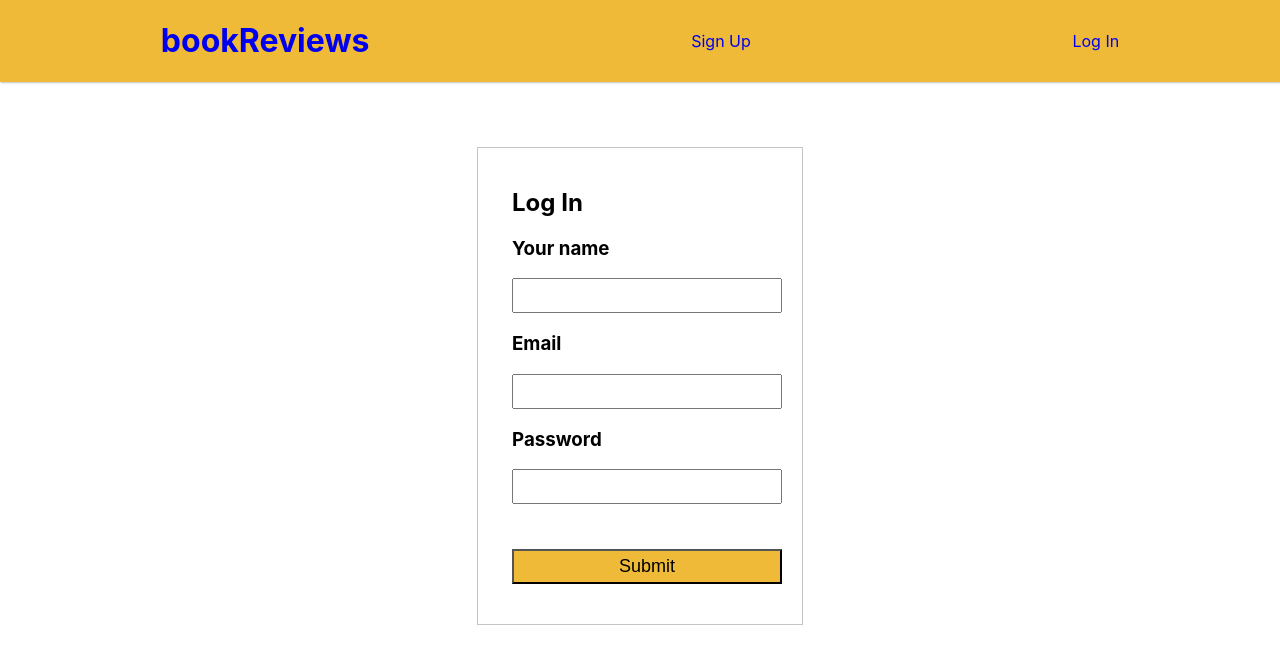
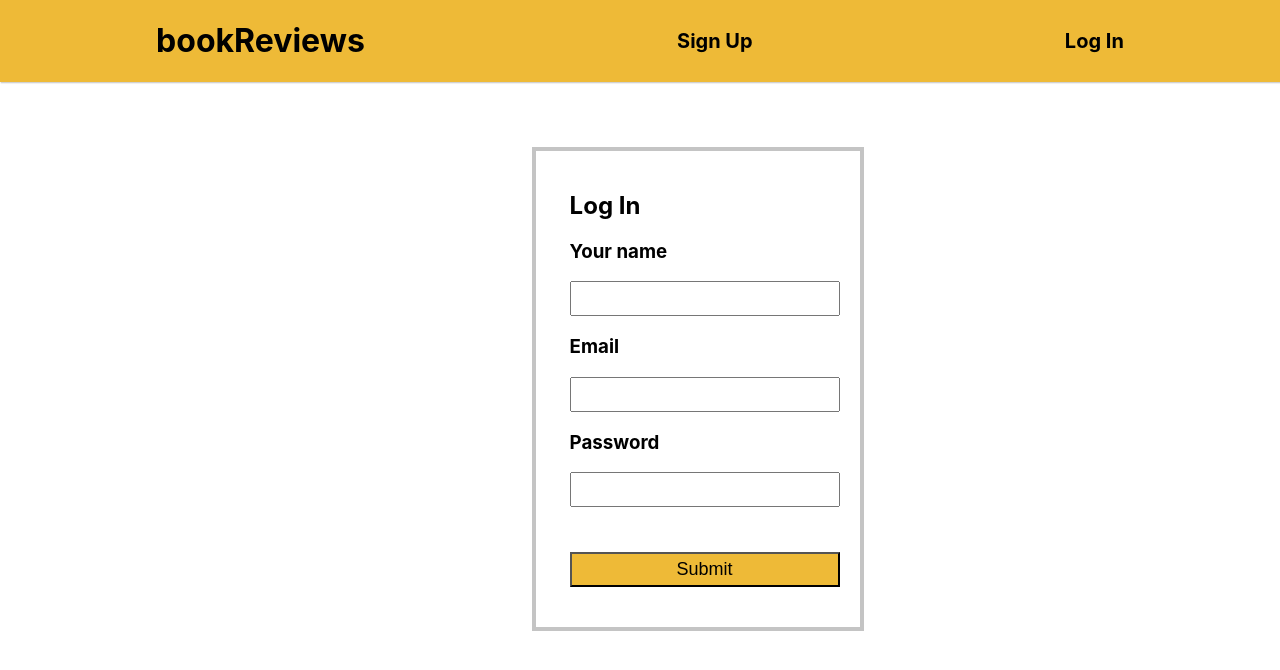
Before and after one commit to kangja/bookReviews, a React (Create React App) app in the folder client/: page /login in a window 1280 px wide. Shown: the top 670 px of the page. Built offline with nearby package versions, Linux system fonts and the light colour scheme; no server answers.

Commit message:
fixed empty space on the right

```diff
--- a/client/src/App.css
+++ b/client/src/App.css
@@ -1,7 +1,18 @@
+html, body
+{
+    width: 100%;
+    height: 100%;
+    margin: 0px;
+    padding: 0px;
+    overflow-x: hidden;
+}
+
+
 main {
-  /* padding-top: 20px; */
   height: 100vh;
   width: 100vw;
+  margin-top: 30px;
+  margin-left: 4.5%;
 }
 
 /* Header.jsx */
@@ -12,6 +23,31 @@ main {
   box-shadow: 1px 1px 1px 0.3px #cecece;
   background-color:rgb(238, 186, 55)
   /* position: fixed; */
+}
+
+.header-title {
+  color: black;
+  font-weight: 700;
+}
+
+.header-signup {
+  font-size: 20px;
+  color: black;
+  font-weight: 700;
+}
+
+.header-login {
+  font-size: 20px;
+  color: black;
+  font-weight: 700;
+}
+
+.header-welcome {
+  font-size: 20px;
+}
+
+.header-logout {
+  font-size: 20px;
 }
 
 /* ShowBooks.jsx */
@@ -27,7 +63,7 @@ main {
   display: flex;
   flex-direction: column;
   align-items: center;
-  box-shadow: 0 0 3px 1px #cecece;
+  box-shadow: 0 0 3px 6px #cecece;
   transition: all 0.25s;
   padding: 25px;
   margin: 10px 10px 60px;
@@ -72,7 +108,7 @@ a {
 
 .sign-up {
   background: #fff;
-  border: 1px solid #c4c4c4;
+  border: 4px solid #c4c4c4;
   box-sizing: border-box;
   padding: 20px 20px 40px 34px;
 }
@@ -81,16 +117,14 @@ a {
   width: 270px;
   height: 35px;
   box-sizing: border-box;
-font-size: 18px;
-
+  font-size: 18px;
 }
 
 .email {
   width: 270px;
   height: 35px;
   box-sizing: border-box;
-font-size: 18px;
-
+  font-size: 18px;
 }
 
 .password {
@@ -101,11 +135,12 @@ font-size: 18px;
 }
 
 .signup-button {
-  width: 270px;
+  width: 291px;
   height: 35px;
   box-sizing: border-box;
   margin-top: 30px;
-  background-color:rgb(238, 186, 55);
+  background-color: rgb(238, 186, 55);
+  font-size: 18px;
 }
 
 /* Login */
@@ -118,7 +153,7 @@ font-size: 18px;
 
 .login {
 background: #fff;
-border: 1px solid #c4c4c4;
+border: 4px solid #c4c4c4;
 box-sizing: border-box;
 padding: 20px 20px 40px 34px;
 }
@@ -176,6 +211,7 @@ font-size: 18px;
 /* ShowReviews.jsx */
 .reviews-container {
   display: flex;
+  /* margin-left: 3%; */
   /* align-items: center; */
   /* justify-content: space-between; */
 }
--- a/client/src/components/BookDetails.jsx
+++ b/client/src/components/BookDetails.jsx
@@ -33,7 +33,7 @@ export default class BookDetails extends Component {
             </div>
           </div>
         )}
-        <hr></hr>
+        {/* <hr></hr> */}
       </>
     )
   }
--- a/client/src/components/Header.jsx
+++ b/client/src/components/Header.jsx
@@ -4,17 +4,17 @@ import {Link} from "react-router-dom"
 export default function Header(props) {
   return (
     <div className="header">
-      <Link to ="/"><h1>bookReviews</h1></Link>
+      <Link to ="/" className="header-title"><h1>bookReviews</h1></Link>
       {
         props.currentUser ? (
           <>
-            <p>Welcome {props.currentUser.username}</p>
-            <button onClick={props.handleLogout}>Logout</button>
+            <p className="header-welcome">Welcome, {props.currentUser.username}</p>
+            <button onClick={props.handleLogout} className="header-logout">Logout</button>
           </>
         ) : (
           <>
-            <Link to="/signup">Sign Up</Link>
-            <Link to="/login">Log In</Link>
+            <Link to="/signup" className="header-signup">Sign Up</Link>
+            <Link to="/login" className="header-login">Log In</Link>
           </>
         )
       }
--- a/client/src/components/ShowReviews.jsx
+++ b/client/src/components/ShowReviews.jsx
@@ -33,13 +33,13 @@ export default class ShowReviews extends Component {
                 <Link to={`/books/${id}/reviews/${review.id}`}><button>Edit</button></Link>
                 <button onClick={() => this.props.handleReviewDelete( this.props.id, review.id )}>Delete</button>
               </div>
-              // <hr></hr>
+
               :
               <></>
 
             }
 
-           <hr></hr>
+
           </div>
 
         ))
```
